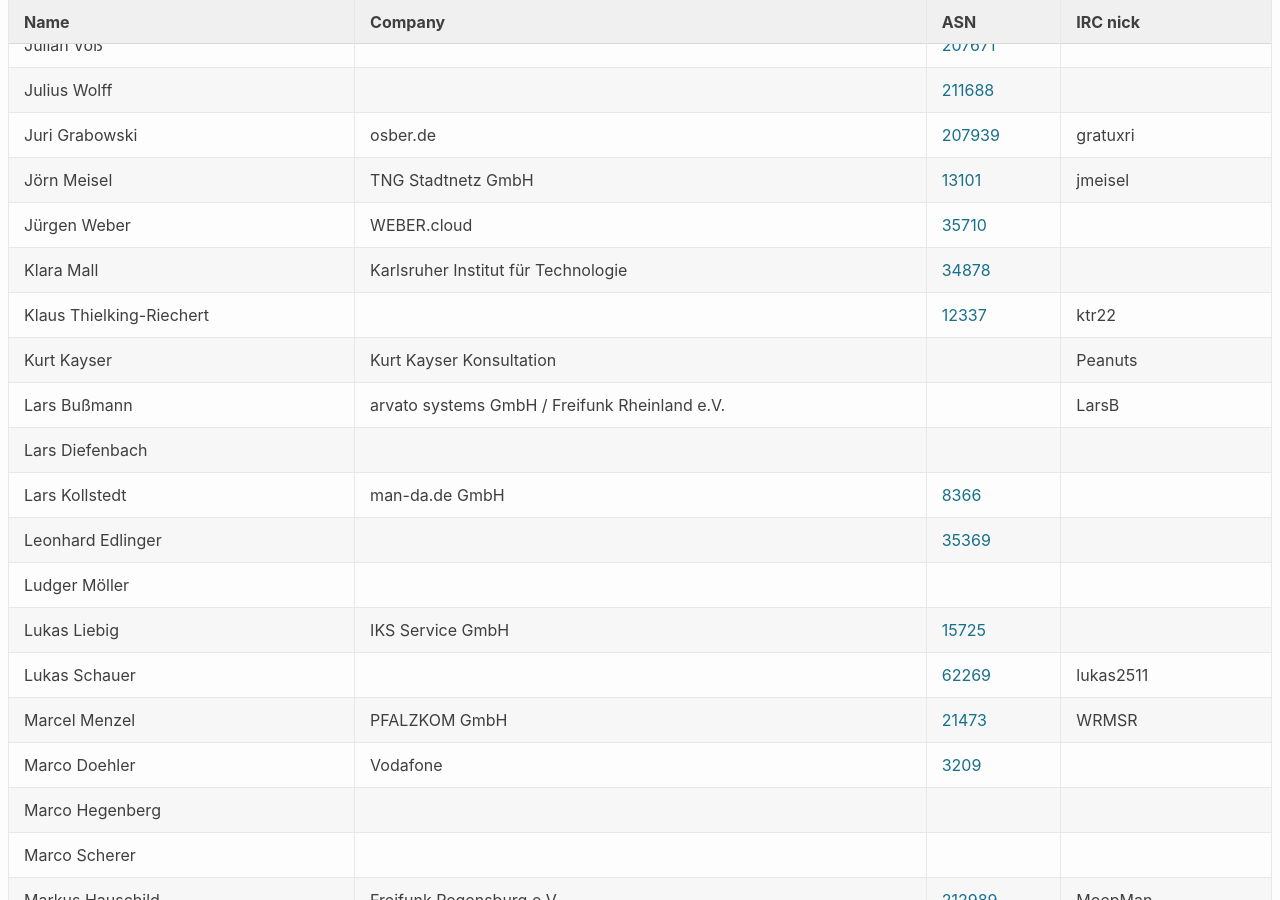
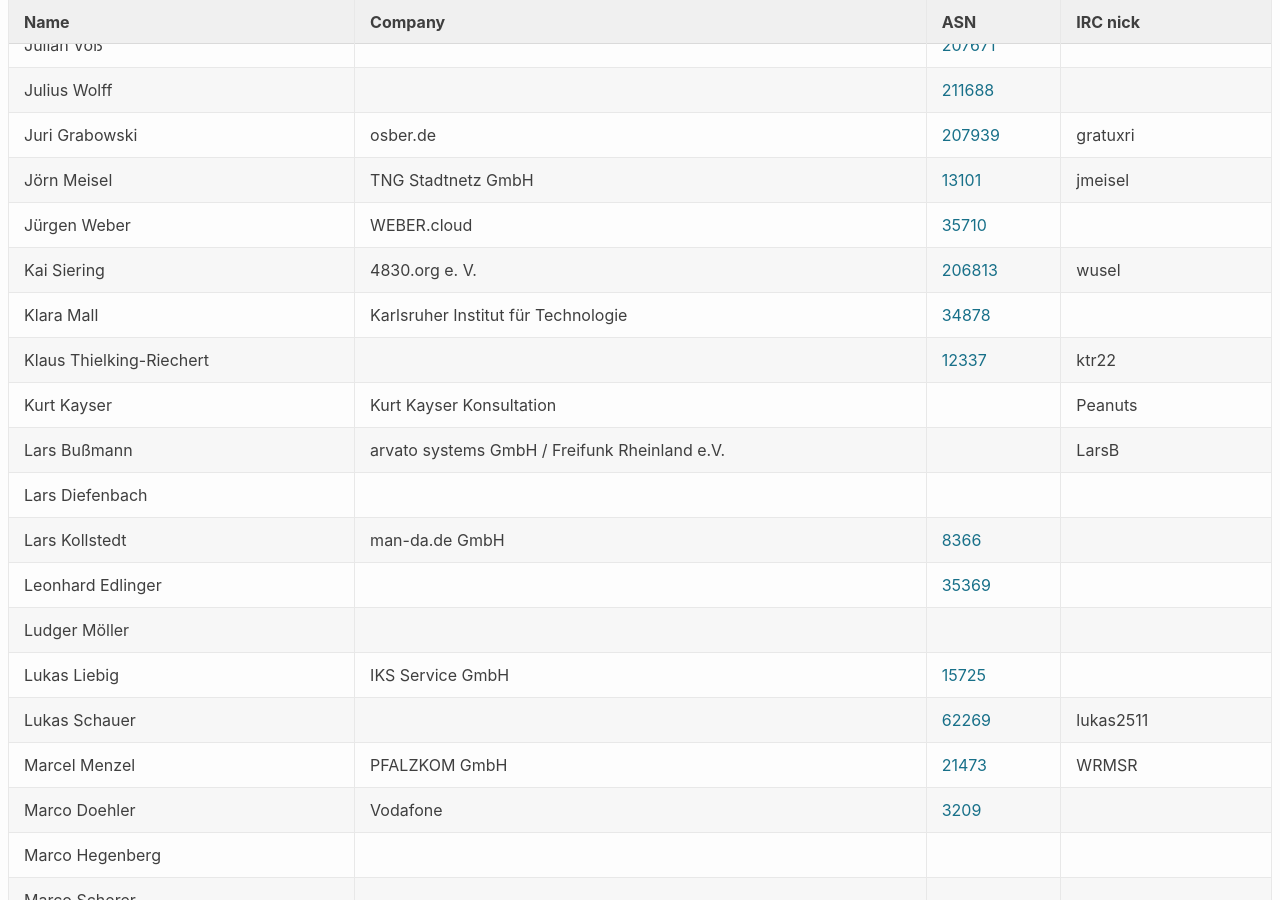
Before and after one commit to denog/pretix-attendeelist, a Jekyll site: the page built from denog14/index.md, in a window 1280 px wide and 900 px high, scrolled down 15594 px. Built offline with Jekyll 4.4.1, drawn with Linux system fonts in a browser that asks for light colours.

Commit message:
Latest data: Thu Nov  3 14:00:23 UTC 2022

```diff
--- a/_data/attendees_denog14_remote.json
+++ b/_data/attendees_denog14_remote.json
@@ -352,6 +352,12 @@
     "company": "osber.de",
     "irc": "gratuxri",
     "asn": "207939"
+  },
+  {
+    "name": "Kai Siering",
+    "company": "4830.org e. V.",
+    "irc": "wusel",
+    "asn": "206813"
   },
   {
     "name": "Klara Mall",
```
